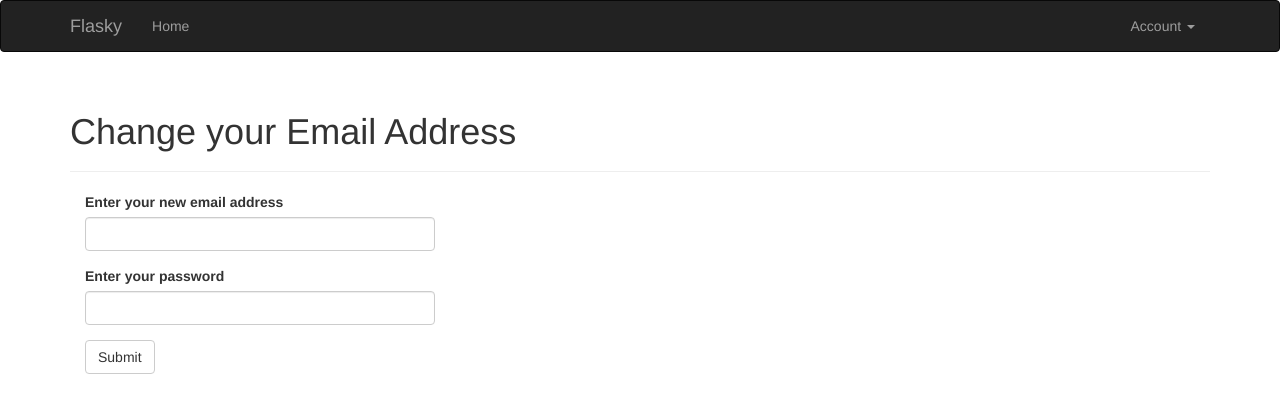
After one commit to kekearif/FlaskWebDev, a Flask app: page /auth/change_email_request in a window 1280 px wide. The commit adds this page. Shown: the top 413 px of the page. Run offline with Flask 2, Linux system fonts and the light colour scheme; a user stored in the database is signed in; parts of the project's set-up code (start-up, migrations or seed data) failed here and were passed over; some libraries are stand-ins or nearby versions.

Commit message:
ex8-6 Added change email function

```diff
--- a/flasky/app/auth/forms.py
+++ b/flasky/app/auth/forms.py
@@ -77,3 +77,18 @@ class PasswordResetForm(Form):
     def validate_email(self, field):
         if not User.query.filter_by(email=field.data).first():
             raise ValidationError("This email address is not registered.")
+
+
+class ChangeEmailForm(Form):
+    email = StringField('Enter your new email address',
+                        validators=[Required(), Length(1, 64), Email()])
+    password = PasswordField('Enter your password', validators=[Required()])
+    submit = SubmitField('Submit')
+
+    def validate_password(self, field):
+        if not current_user.verify_password(field.data):
+            raise ValidationError("Password incorrect.")
+
+    def validate_email(self, field):
+        if User.query.filter_by(email=field.data).first():
+            raise ValidationError("Email is already registered.")
--- a/flasky/app/auth/views.py
+++ b/flasky/app/auth/views.py
@@ -3,7 +3,7 @@ from flask_login import login_user, logout_user, login_required, current_user
 from . import auth
 from ..models import User
 from .forms import LoginForm, RegistrationForm, ChangePasswordForm
-from .forms import PasswordResetRequestForm, PasswordResetForm
+from .forms import PasswordResetRequestForm, PasswordResetForm, ChangeEmailForm
 from .. import db
 from ..email import send_email
 
@@ -134,6 +134,31 @@ def password_reset(token):
                 flash('Your password has been reset.')
                 return redirect(url_for('auth.login'))
             else:
-                flash('The reset email link is invalid or expired')
+                flash('The reset password link is invalid or expired')
         return redirect(url_for('main.index'))
     return render_template('auth/password_reset.html', form=form)
+
+
+@auth.route('/change_email_request', methods=['GET', 'POST'])
+@login_required
+def change_email_request():
+    form = ChangeEmailForm()
+    if form.validate_on_submit():
+        token = current_user.generate_change_email_token(form.email.data)
+        send_email(current_user.email, 'Change your Email Address',
+                   'auth/email/change_email', user=current_user, token=token)
+        flash('An email with a confirmation link has been sent to your new '
+              'email address.')
+        return redirect(url_for('main.index'))
+    return render_template('auth/change_email_request.html', form=form)
+
+
+# Note that <token> allows us to put it in the link
+@auth.route('/change_email/<token>')
+@login_required
+def change_email(token):
+    if current_user.change_email(token):
+        flash('Your email address has been updated')
+    else:
+        flash('The change email link is invalid or expired')
+    return redirect(url_for('main.index'))
--- /dev/null
+++ b/flasky/app/templates/auth/change_email_request.html
@@ -0,0 +1,14 @@
+{% extends "base.html" %}
+{% import "bootstrap/wtf.html" as wtf %}
+
+<!-- override -->
+{% block title %}Flasky - Change your Email Address{% endblock %}
+
+{% block page_content %}
+<div class="page-header">
+    <h1>Change your Email Address</h1>
+</div>
+<div class="col-md-4">
+    {{ wtf.quick_form(form) }}
+</div>
+{% endblock %}
--- a/flasky/app/templates/base.html
+++ b/flasky/app/templates/base.html
@@ -45,6 +45,7 @@
                 <li class="dropdown">
                     <a href="#" class="dropdown-toggle" data-toggle="dropdown">Account <b class="caret"></b></a>
                     <ul class="dropdown-menu">
+                        <li><a href="{{ url_for('auth.change_email_request') }}">Change Email</a></li>
                         <li><a href="{{ url_for('auth.change_password') }}">Change Password</a></li>
                         <li><a href="{{ url_for('auth.logout') }}">Log Out</a></li>
                     </ul>
```
Also changed, not shown: flasky/app/models.py (+17 -0 lines), flasky/app/templates/auth/email/change_email.html (added, +8 -0 lines), flasky/app/templates/auth/email/change_email.txt (added, +13 -0 lines), flasky/data-dev.sqlite, 3 other files.
